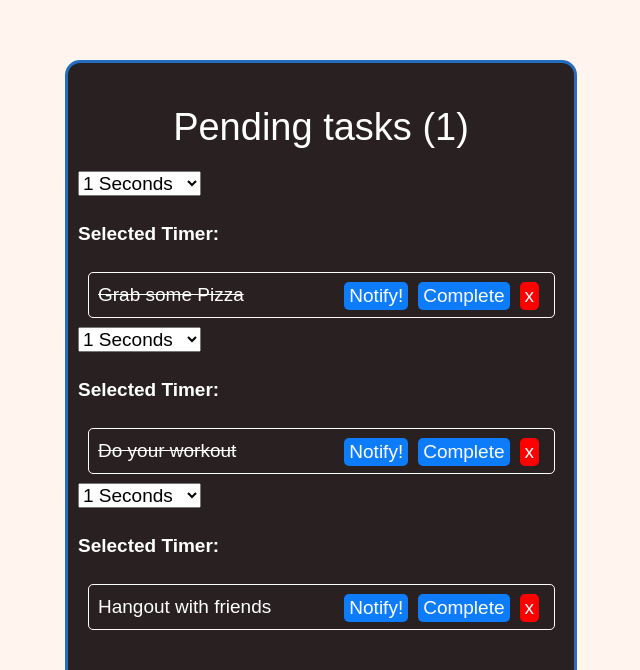
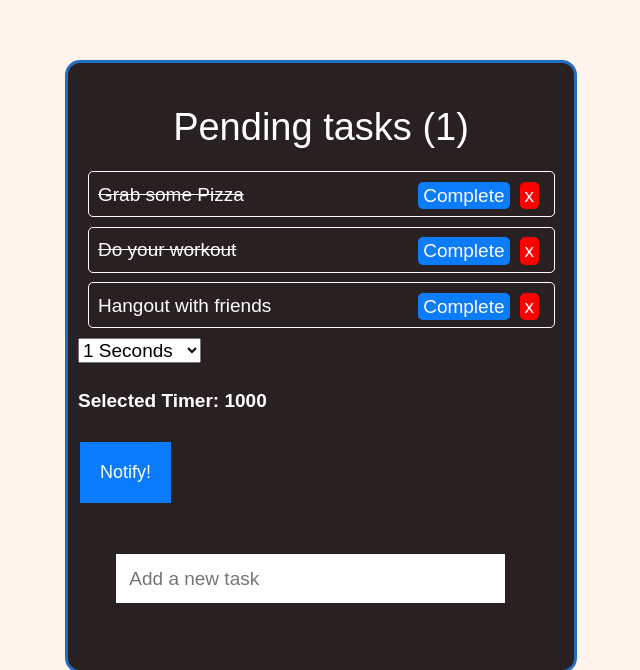
Before and after one commit to rst789/ToDoListV3, a React (Create React App) app: page / in a window 1280 px wide. Shown: the part 130-800 px from the top of the page, without its empty margins (319-959 px from the left). Built offline with nearby package versions, Linux system fonts and the light colour scheme.

Commit message:
Updated Notification

```diff
--- a/src/Todo.css
+++ b/src/Todo.css
@@ -44,13 +44,13 @@ body{
     padding: 0.7em;
 }
 
-/*.B1{*/
-/*    background-color: #0a7bfa;*/
-/*    border: none;*/
-/*    color: white;*/
-/*    padding: 20px;*/
-/*    text-align: center;*/
-/*    display: inline-block;*/
-/*    font-size: 16px;*/
-/*    margin: 4px 2px;*/
-/*}*/
+.B1{
+    background-color: #0a7bfa;
+    border: none;
+    color: white;
+    padding: 20px;
+    text-align: center;
+    display: inline-block;
+    font-size: 18px;
+    margin: 4px 2px;
+}
--- a/src/Todo.js
+++ b/src/Todo.js
@@ -4,27 +4,37 @@ import './Todo.css';
 import 'react-toastify/dist/ReactToastify.css';
 
 function Task({ task, index, completeTask, removeTask }) {
-    const [timer0, setTimer0] = useState();
-
     useEffect(() => {
         document.body.addEventListener("click", event => {
-            console.log(event.target.value)
-            // toast("Reminder", { delay: event.target.value } )
+            console.log("Clicked value:",event.target.value)
         })
     }, []);
 
-    const notify = () => toast('Reminder', { delay: {timer0} });
+    return (
+        <div>
+        <div className="task" style={{ textDecoration: task.completed ? "line-through" : "" }}>
+            {task.title}
+            <button style={{ background: "red" }} onClick={() => removeTask(index)}>x</button>
+            <button onClick={() => completeTask(index)}>Complete</button>
+            <ToastContainer />
+        </div>
+        </div>
+    );
+}
+
+function TimerCountDown() {
+    // eslint-disable-next-line react-hooks/rules-of-hooks
+    const [timer0, setTimer0] = useState(1000);
 
     const x = document.getElementById("Timer");
     let xVal = "";
     if(x) {
         xVal = x.value;
     }
-    console.log(xVal);
+    console.log("xVal in TCD:",xVal);
 
     return (
         <div>
-            {/*Maybe it's select?*/}
             <select
                 id="Timer"
                 value={timer0}
@@ -34,19 +44,13 @@ function Task({ task, index, completeTask, removeTask }) {
                 <option value="10000" id="timer10">10 Seconds</option>
             </select>
             <h4>Selected Timer: {timer0}</h4>
-        <div className="task" style={{ textDecoration: task.completed ? "line-through" : "" }}>
-            {task.title}
-            <button style={{ background: "red" }} onClick={() => removeTask(index)}>x</button>
-            <button onClick={() => completeTask(index)}>Complete</button>
             <button onClick={notiNew(xVal)} className={"B1"}>Notify!</button>
-            <ToastContainer />
-        </div>
         </div>
     );
 }
 
 function notiNew(Number) {
-    console.log(parseInt(Number.toString()));
+    // console.log(parseInt(Number.toString()));
     return () => toast('Reminder', {delay: parseInt(Number.toString())});
 }
 
@@ -107,9 +111,9 @@ function Todo() {
         newTasks.splice(index, 1);
         setTasks(newTasks);
     };
+
     return (
         <div className="todo-container">
-
             <div className="header">Pending tasks ({tasksRemaining})</div>
             <div className="tasks">
                 {tasks.map((task, index) => (
@@ -121,6 +125,7 @@ function Todo() {
                         key={index}
                     />
                 ))}
+                <TimerCountDown/>
             </div>
             <div className="create-task" >
                 <CreateTask addTask={addTask} />
```
